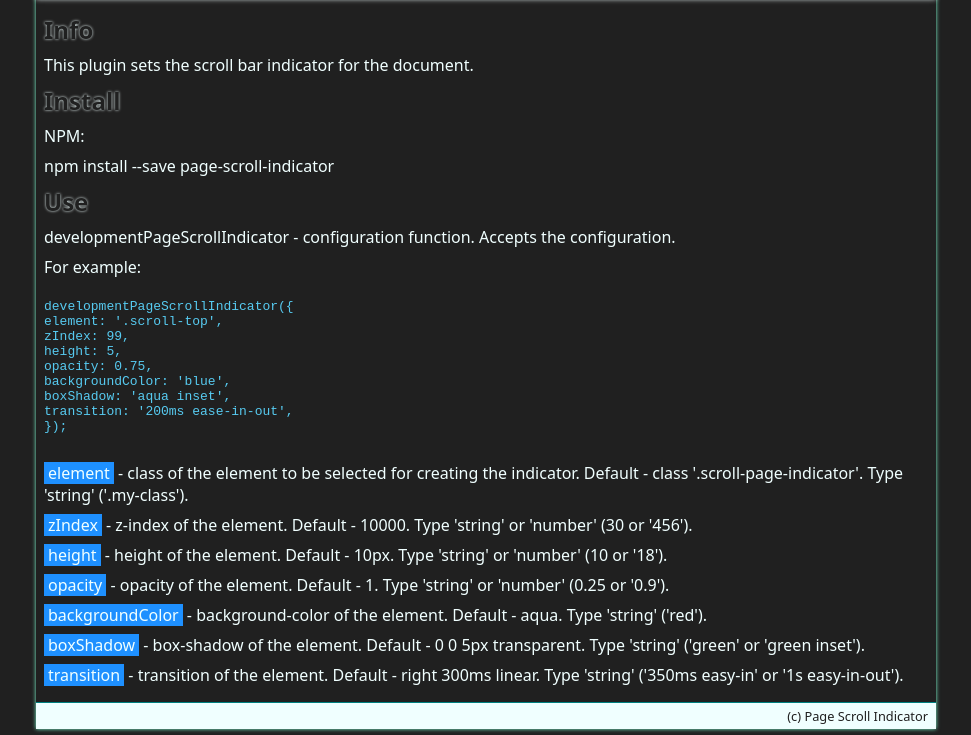
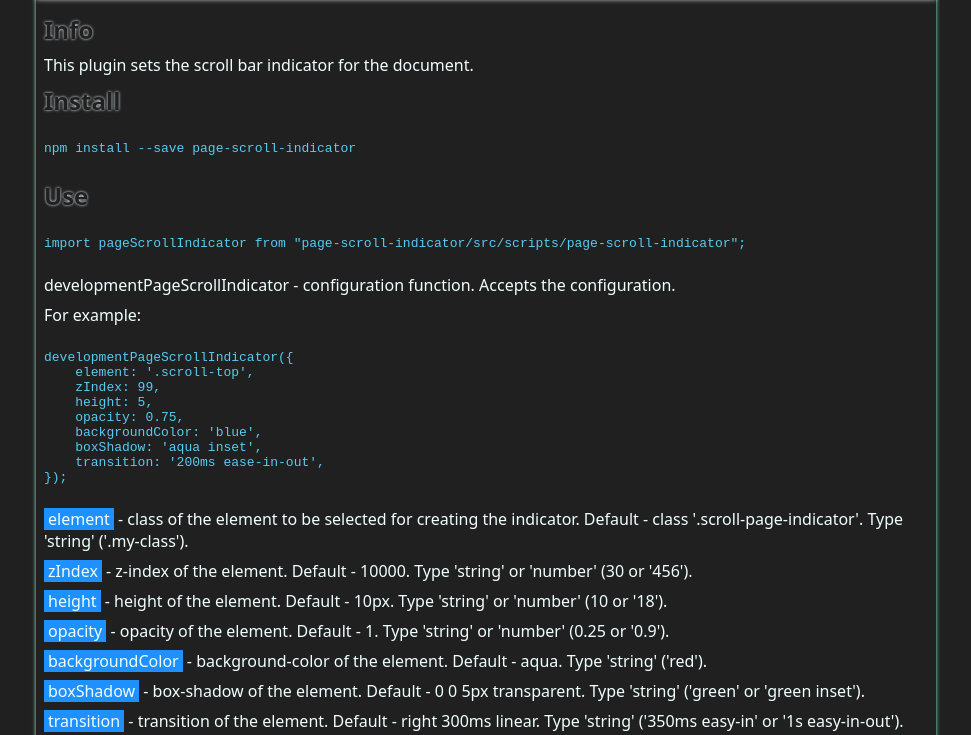
Before and after one commit to DenisLopatin/page-scroll-indicator, a website built with webpack: page src/index.html in a window 1280 px wide. Shown: the part 65-800 px from the top of the page, without its empty margins (154-1125 px from the left). Built offline with nearby package versions, Linux system fonts and the light colour scheme.

Commit message:
project update

```diff
--- a/src/index.html
+++ b/src/index.html
@@ -19,11 +19,17 @@
         }
 
         pre {
+            margin: 0;
+            padding-top: 1rem;
+            padding-bottom: 0.5rem;
             color: #57cbf1;
         }
 
         .container {
             max-width: 900px;
+            min-height: 200vh;
+            display: table;
+            width: 100%;
             margin: 20px auto;
         }
 
@@ -40,6 +46,8 @@
         }
 
         .footer {
+            height: 20px;
+            display: table-row;
             border-top: 1px solid teal;
             padding: 0.25rem 0.5rem;
             font-size: 0.8rem;
@@ -90,17 +98,17 @@
             Install
         </h2>
 
-        <p class='text'>
-            NPM:
-        </p>
-
-        <p class='text'>
+        <pre>
 npm install --save page-scroll-indicator
-        </p>
+        </pre>
 
         <h2 class='heading'>
             Use
         </h2>
+
+        <pre>
+import pageScrollIndicator from "page-scroll-indicator/src/scripts/page-scroll-indicator";
+        </pre>
 
         <p class='text'>
             developmentPageScrollIndicator - configuration function. Accepts the configuration.
@@ -149,6 +157,7 @@
         <p class='text'>
             <span class='info'>transition</span> - transition of the element. Default - right 300ms linear. Type 'string' ('350ms easy-in' or '1s easy-in-out').
         </p>
+
     </section>
     <footer class='footer'>
         (c) Page Scroll Indicator
```
Also changed, not shown: dist/index.html (deleted), dist/page-scroll-indicator.js (deleted), src/image/page-scroll-indicator.jpg (added), src/image/scroll-page-indicator.jpg (deleted), 1 other file. Lines whose indentation alone changed are shown as unchanged.
